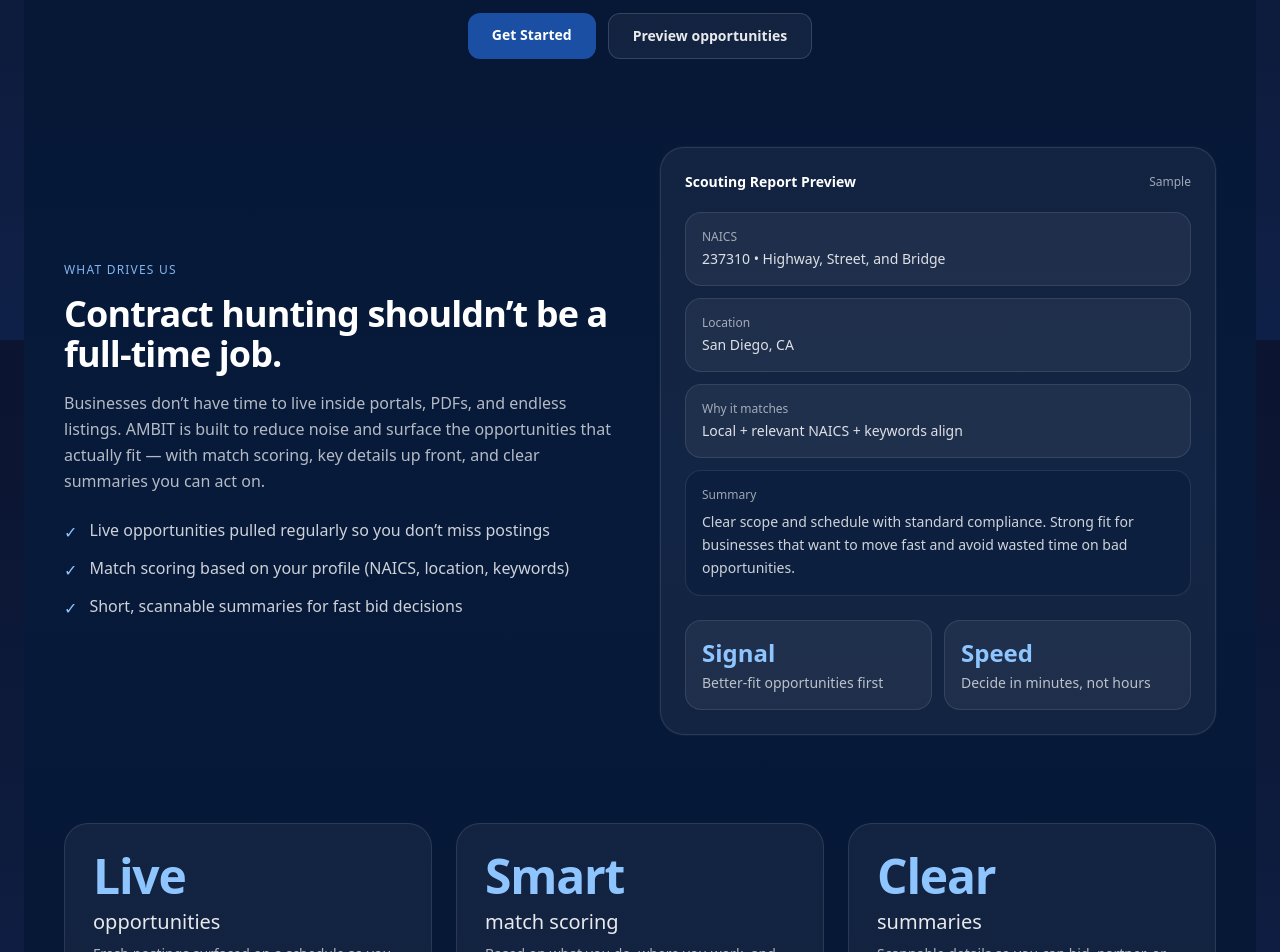
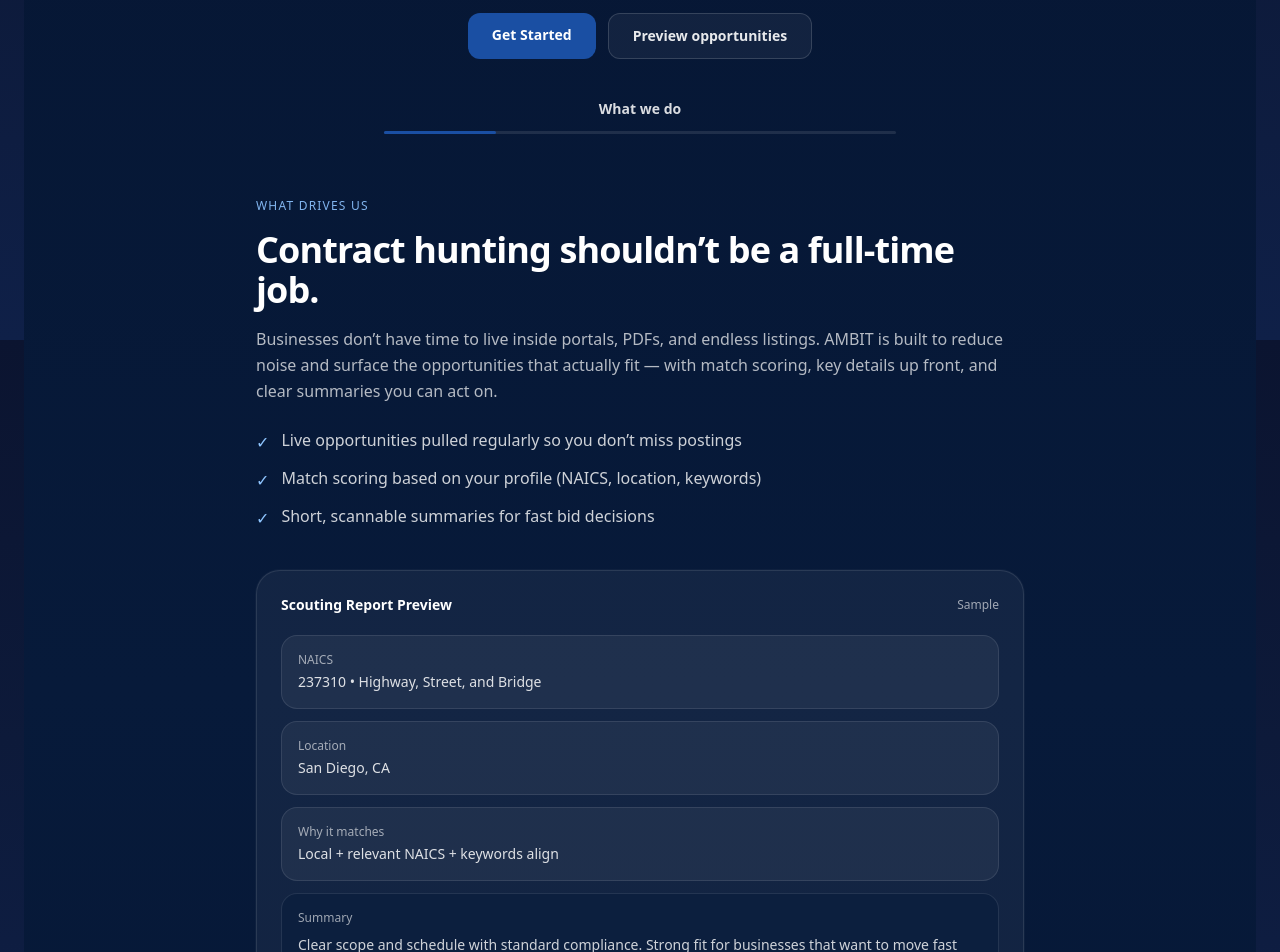
Before and after one commit to seansevrix/ambit, a Next.js app: page /about in a window 1280 px wide. Shown: the part 460-1412 px from the top of the page. Built offline with nearby package versions, Linux system fonts and the light colour scheme.

Commit message:
Add What we do anchor on About page

```diff
--- a/app/about/page.tsx
+++ b/app/about/page.tsx
@@ -12,8 +12,8 @@
 
 export default function AboutPage() {
   return (
-    <main className="min-h-screen text-white bg-gradient-to-b from-[#061633] via-[#071a3a] to-[#061633]">
-      {/* HERO (Prismatic-style center headline) */}
+    <main className="min-h-screen scroll-smooth text-white bg-gradient-to-b from-[#061633] via-[#071a3a] to-[#061633]">
+      {/* HERO */}
       <section className="px-6 pt-14 pb-10">
         <div className="mx-auto max-w-6xl">
           <div className="mx-auto max-w-3xl text-center">
@@ -45,14 +45,32 @@
                 Preview opportunities
               </Link>
             </div>
+
+            {/* ✅ Clickable "What we do" tab — scrolls to section below */}
+            <div className="mt-10">
+              <div className="mx-auto flex max-w-lg flex-col items-center">
+                <a
+                  href="#what-we-do"
+                  className="text-sm font-semibold text-white/85 hover:text-white transition"
+                >
+                  What we do
+                </a>
+
+                {/* track line */}
+                <div className="mt-3 h-[3px] w-full rounded-full bg-white/10">
+                  {/* active indicator */}
+                  <div className="h-[3px] w-28 rounded-full bg-[#1A4FA3]" />
+                </div>
+              </div>
+            </div>
           </div>
         </div>
       </section>
 
-      {/* “WHAT DRIVES US” split section (Prismatic-style) */}
-      <section className="px-6 py-12">
-        <div className="mx-auto max-w-6xl grid gap-10 md:grid-cols-2 items-center">
-          <div>
+      {/* ✅ WHAT DRIVES US (text block ONLY) */}
+      <section id="what-we-do" className="scroll-mt-24 px-6 pt-6 pb-10">
+        <div className="mx-auto max-w-6xl">
+          <div className="mx-auto max-w-3xl text-left">
             <div className="text-xs tracking-widest text-blue-300/90">
               WHAT DRIVES US
             </div>
@@ -73,8 +91,13 @@
               <Feature line="Short, scannable summaries for fast bid decisions" />
             </div>
           </div>
+        </div>
+      </section>
 
-          {/* Right-side “product preview” card */}
+      {/* ✅ Scouting report block BELOW the text */}
+      <section className="px-6 pb-12">
+        <div className="mx-auto max-w-6xl">
+          <div className="mx-auto max-w-3xl">
             <div className="rounded-3xl border border-white/10 bg-white/5 p-6 shadow-[0_0_0_1px_rgba(255,255,255,0.03)]">
               <div className="flex items-center justify-between">
                 <div className="text-sm font-semibold">Scouting Report Preview</div>
@@ -111,9 +134,12 @@
               </div>
             </div>
           </div>
+        </div>
       </section>
 
-      {/* Stats row (Prismatic-style, but truthful) */}
+      {/* ✅ Rest of page stays the same */}
+
+      {/* Stats row */}
       <section className="px-6 py-10">
         <div className="mx-auto max-w-6xl grid gap-6 md:grid-cols-3">
           <Stat
```
Lines whose indentation alone changed are shown as unchanged.
